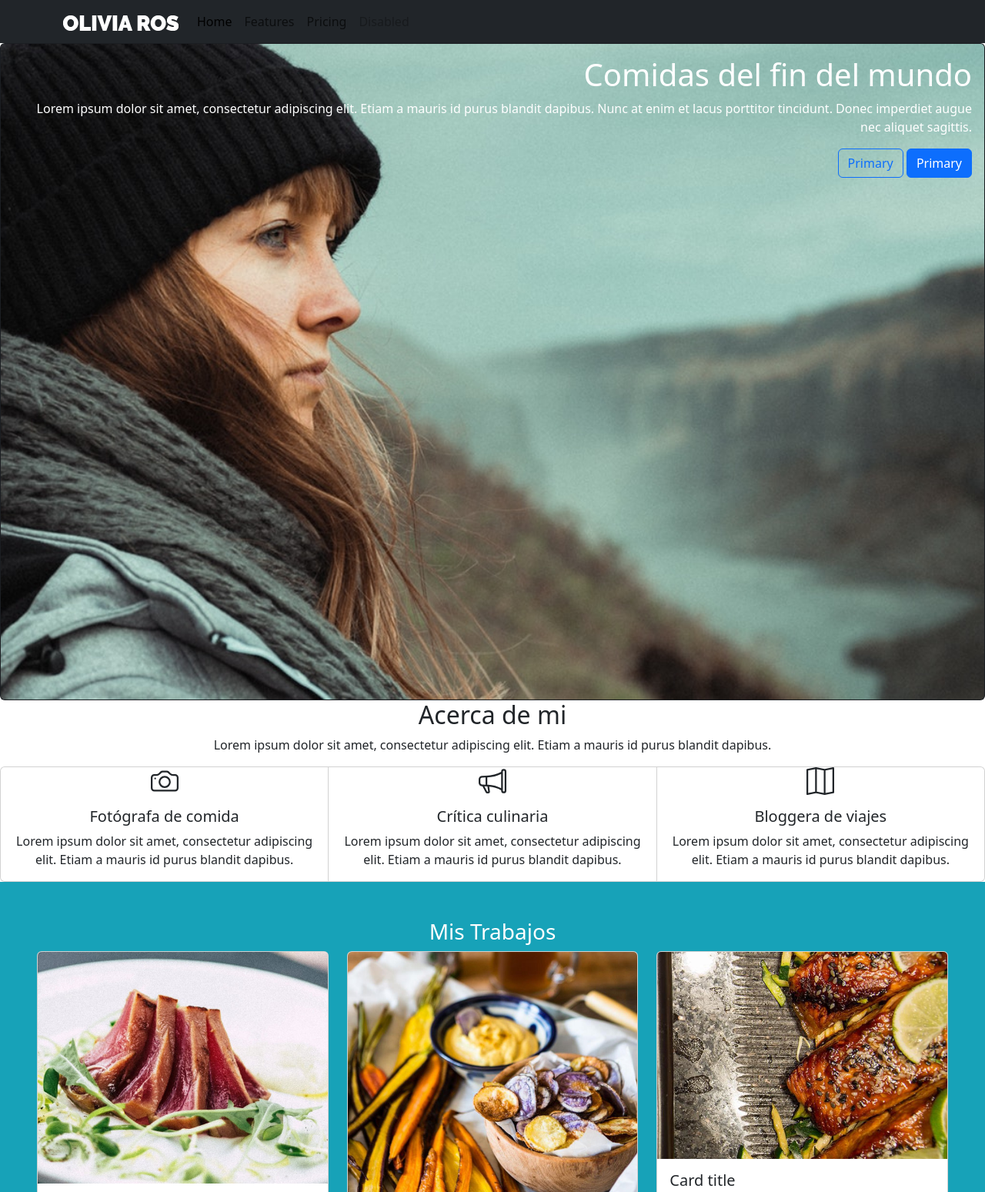
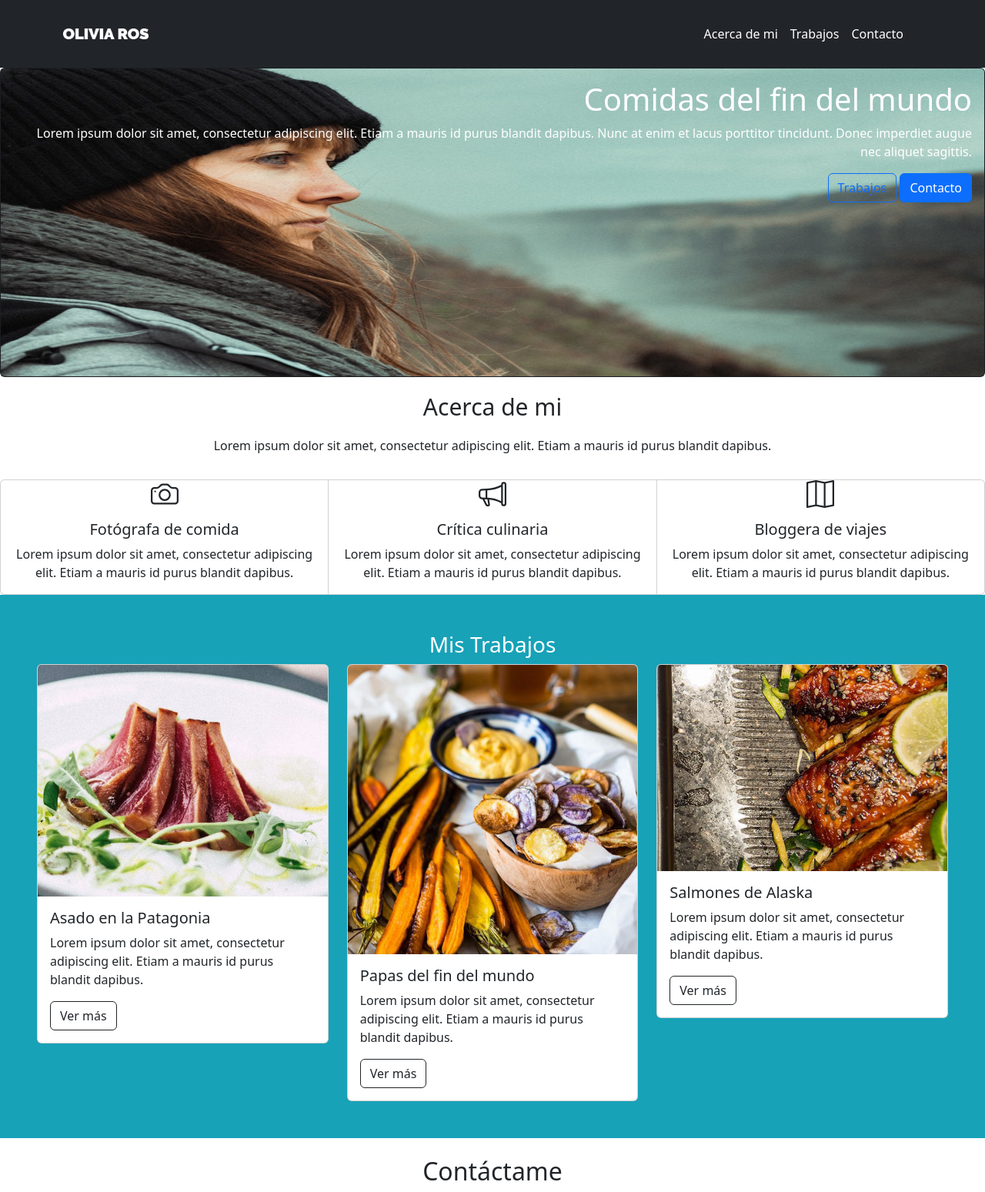
Before and after one commit to RavithAlKhemia/olivia-ros, a plain HTML site: page index.html in a window 1280 px wide. Shown: the top 1549 px of the page at 77% size. Drawn offline with nearby package versions, Linux system fonts and the light colour scheme.

Commit message:
completado

```diff
--- a/assets/css/style.css
+++ b/assets/css/style.css
@@ -1,5 +1,16 @@
-
 
 .trabajos {
     background-color: #17A2B8;
 }
+
+.titulo {
+    font-size: 40px;
+}
+
+.presentacion {
+    font-size: 16px;
+}
+
+.present-text {
+    font-size: 30px;
+}pprese
--- a/index.html
+++ b/index.html
@@ -12,26 +12,23 @@
 </head>
 <body>
     <nav class="navbar navbar-expand-lg narbar-dark bg-dark fixed-top sticky-top">
-        <div class="container container-fluid">
-            <a class="navbar-brand" href="#">
-            <img src="assets/img/logo.png">
+      <div class="container">
+        <a class="navbar-brand d-flex align-items-center" href="#">
+          <img src="assets/img/logo.png" width="111px" class="d-inline-block align-text-top me-2">
         </a>
-            <button class="navbar-toggler" type="button" data-bs-toggle="collapse" data-bs-target="#navbarNav" aria-controls="navbarNav" aria-expanded="false" aria-label="Toggle navigation">
+        <button class="navbar-toggler" aria-controls="navbarNav" aria-expanded="false" aria-label="Toggle navigation" type="button" data-bs-toggle="collapse" data-bs-target="#navbarNav">
           <span class="navbar-toggler-icon"></span>
         </button>
-            <div class="collapse navbar-collapse" id="navbarNav">
+        <div class="collapse navbar-collapse justify-content-end barra p-3 rounded" id="navbarNav">
           <ul class="navbar-nav">
             <li class="nav-item">
-                    <a class="nav-link active" aria-current="page" href="#">Home</a>
+              <a class="nav-link text-white" href="#sobre-mi">Acerca de mi</a>
             </li>
             <li class="nav-item">
-                    <a class="nav-link" href="#">Features</a>
+              <a class="nav-link text-white" href="#trabajos">Trabajos</a>
             </li>
             <li class="nav-item">
-                    <a class="nav-link" href="#">Pricing</a>
-                </li>
-                <li class="nav-item">
-                    <a class="nav-link disabled" aria-disabled="true">Disabled</a>
+              <a class="nav-link text-white" href="#contacto">Contacto</a>
             </li>
           </ul>
         </div>
@@ -39,19 +36,19 @@
     </nav>
 
     <header class="card text-end text-bg-dark">
-        <img src="assets/img/bg-hero.jpg" class="card-img" alt="...">
+        <img src="assets/img/bg-hero.jpg" class="card-img" height="400px">
         <div class="card-img-overlay">
-          <h1 class="card-title">Comidas del fin del mundo</h1>
-          <p>Lorem ipsum dolor sit amet, consectetur adipiscing elit. Etiam a mauris id purus blandit dapibus. Nunc at enim et lacus porttitor tincidunt. Donec imperdiet augue nec aliquet sagittis.</p>
-          <button type="button" class="btn btn-outline-primary">Primary</button>
-          <button type="button" class="btn btn-primary">Primary</button>
+          <h1 class="titulo">Comidas del fin del mundo</h1>
+          <p class="presentacion">Lorem ipsum dolor sit amet, consectetur adipiscing elit. Etiam a mauris id purus blandit dapibus. Nunc at enim et lacus porttitor tincidunt. Donec imperdiet augue nec aliquet sagittis.</p>
+          <button type="button" class="btn btn-outline-primary">Trabajos</button>
+          <button type="button" class="btn btn-primary">Contacto</button>
         </div>
     </header>
 
     <section class="text-center">
-        <div class="Acerca-de-mi">
-            <h2>Acerca de mi</h2>
-            <p>Lorem ipsum dolor sit amet, consectetur adipiscing elit. Etiam a mauris id purus blandit dapibus.</p>
+        <div class="intro py-3" id="sobre-mi">
+            <p class="present-text">Acerca de mi</h2>
+            <p class="presentacion">Lorem ipsum dolor sit amet, consectetur adipiscing elit. Etiam a mauris id purus blandit dapibus.</p>
         </div>
         <div class="card-group">
             <div class="card">
@@ -91,7 +88,7 @@
         </div>
     </section>
 
-    <section class="trabajos py-5">
+    <section id="trabajos" class="trabajos py-5">
         <div class="text-white text-center">
             <h3>Mis Trabajos</h3>
         </div>
@@ -100,8 +97,9 @@
               <div class="card">
                 <img src="assets/img/card-1.jpg" class="card-img-top" alt="...">
                 <div class="card-body">
-                  <h5 class="card-title">Card title</h5>
-                  <p class="card-text">This is a longer card with supporting text below as a natural lead-in to additional content. This content is a little bit longer.</p>
+                  <h5 class="card-title">Asado en la Patagonia</h5>
+                  <p class="card-text">Lorem ipsum dolor sit amet, consectetur adipiscing elit. Etiam a mauris id purus blandit dapibus.</p>
+                  <button type="button" class="btn btn-outline-dark">Ver más</button>
                 </div>
               </div>
             </div>
@@ -109,8 +107,9 @@
               <div class="card">
                 <img src="assets/img/card-2.jpg" class="card-img-top" alt="...">
                 <div class="card-body">
-                  <h5 class="card-title">Card title</h5>
-                  <p class="card-text">This is a longer card with supporting text below as a natural lead-in to additional content. This content is a little bit longer.</p>
+                  <h5 class="card-title">Papas del fin del mundo</h5>
+                  <p class="card-text">Lorem ipsum dolor sit amet, consectetur adipiscing elit. Etiam a mauris id purus blandit dapibus.</p>
+                  <button type="button" class="btn btn-outline-dark">Ver más</button>
                 </div>
               </div>
             </div>
@@ -118,36 +117,37 @@
               <div class="card">
                 <img src="assets/img/card-3.jpg" class="card-img-top" alt="...">
                 <div class="card-body">
-                  <h5 class="card-title">Card title</h5>
-                  <p class="card-text">This is a longer card with supporting text below as a natural lead-in to additional content.</p>
+                  <h5 class="card-title">Salmones de Alaska</h5>
+                  <p class="card-text">Lorem ipsum dolor sit amet, consectetur adipiscing elit. Etiam a mauris id purus blandit dapibus.</p>
+                  <button type="button" class="btn btn-outline-dark">Ver más</button>
                 </div>
               </div>
             </div>
         </div>
     </section>
 
-    <section class="py-4">
+    <section id="contacto" class="py-4">
         <div class="text-center">
             <h2>Contáctame</h2>
         </div>
         <div class="mb-3">
             <label for="exampleFormControlTextarea1" class="form-label">Nombre</label>
-            <textarea class="form-control" id="exampleFormControlTextarea1" rows="1">Nombre</textarea>
+            <input type="text" class="form-control" id="exampleFormControlInput1" placeholder="Nombre">
         </div>
         <div class="mb-3">
             <label for="exampleFormControlInput1" class="form-label">Email address</label>
-            <input type="email" class="form-control" id="exampleFormControlInput1" placeholder="name@example.com">
+            <input type="email" class="form-control" id="exampleFormControlInput1" placeholder="Correo electrónico">
           </div>
           <div class="mb-3">
             <label for="exampleFormControlTextarea1" class="form-label">Mensaje</label>
-            <textarea class="form-control" id="exampleFormControlTextarea1" rows="3"></textarea>
+            <textarea class="form-control" id="exampleFormControlTextarea1" placeholder="Deja aquí tu mensaje" rows="3"></textarea>
           </div>
           <div class="text-end">
-            <button type="button" class="btn btn-primary">Primary</button>
+            <button type="button" class="btn btn-primary">Enviar</button>
           </div>
     </section>
 
-    <footer class="bg-dark text-white text-center">
+    <footer class="bg-dark text-white text-center py-5">
         <p>Olivia Ros 2019. Todos los derechos reservados.</p>
     </footer>
 </body>
```
Lines whose indentation alone changed are shown as unchanged.
